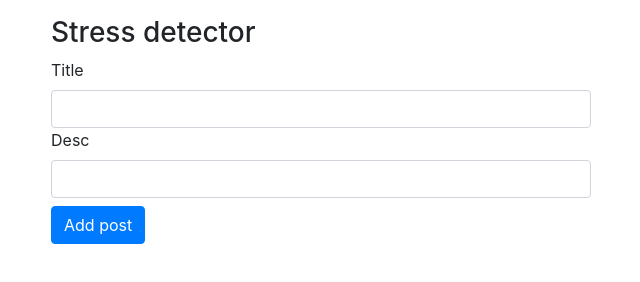
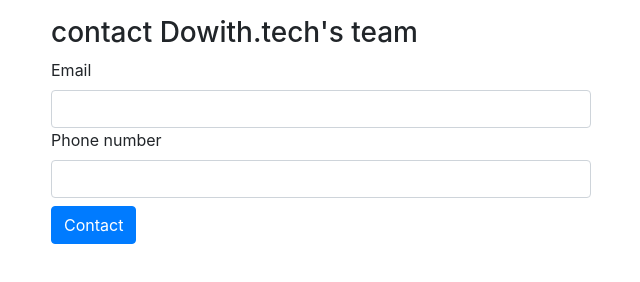
Before and after one commit to restronow/CRUD-opration-fetch-API_recommon, a plain HTML site: page index.html in a window 1280 px wide. Shown: the whole page, without its empty margins (34-674 px from the left). Drawn offline with nearby package versions, Linux system fonts and the light colour scheme; no server answers.

Commit message:
Update index.html

```diff
--- a/index.html
+++ b/index.html
@@ -4,7 +4,7 @@
     <meta charset="UTF-8">
     <meta http-equiv="X-UA-Compatible" content="IE=edge">
     <meta name="viewport" content="width=device-width, initial-scale=1.0">
-    <title>Document</title>
+    <title>CONTACT US PAGE</title>
     <link rel="stylesheet" href="https://cdn.jsdelivr.net/npm/bootstrap@4.0.0/dist/css/bootstrap.min.css" integrity="sha384-Gn5384xqQ1aoWXA+058RXPxPg6fy4IWvTNh0E263XmFcJlSAwiGgFAW/dAiS6JXm" crossorigin="anonymous">
     <style>
         /* body {background-color: #FF1E1E;} */
@@ -15,31 +15,21 @@
     <div class="container">
         <div class="row mt-3">
             <div class="col-md-6">
-                <h3>Stress detector</h3>
+                <h3>contact Dowith.tech's team </h3>
                 <form class="add-post-form">
                     <div class="form-groun">
-                        <label for="'title">Title</label>
+                        <label for="'title">Email</label>
                         <input type="text" class="form-control" id="title-val">
                     </div>
                     <div class="form-groun">
-                        <label for="'body">Desc</label>
+                        <label for="'body">Phone number</label>
                         <input type="text" class="form-control" id="desc-val">
                     </div>
-                    <button type="submit" class="btn btn-primary mt-2">Add post</button>
+                    <button type="submit" class="btn btn-primary mt-2">Contact</button>
                 </form>
             </div>
         </div>
-        <div class="post-lists row">
-            <!-- <div class="card mt-2 col-md-6" >
-                <div class="card-body">
-                  <h5 class="card-title">Card title</h5>
-                  <h6 class="card-subtitle mb-2 text-muted">Card subtitle</h6>
-                  <p class="card-text">Some quick example text to build on the card title</p>
-                  <a href="#" class="card-link">Edit</a>
-                  <a href="#" class="card-link">Delete</a>
-                </div>
-              </div> -->
-        </div>
+
     </div>
     <script src="main.js" ></script>
 </body>
```
